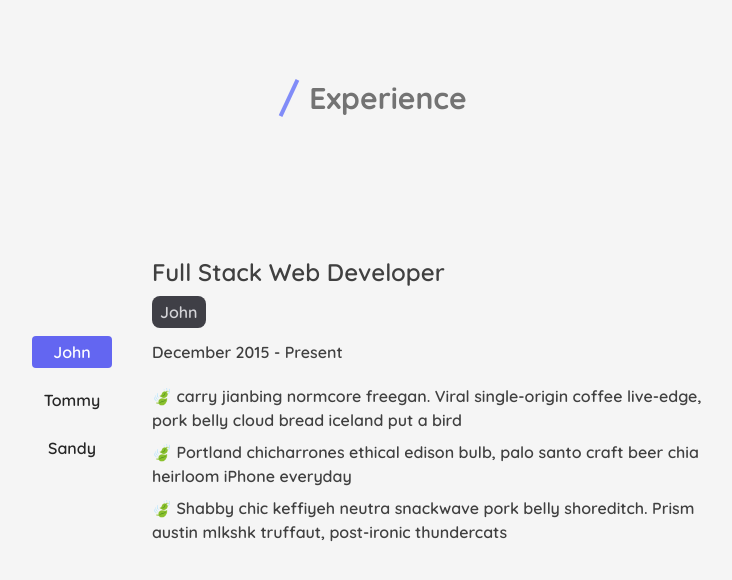
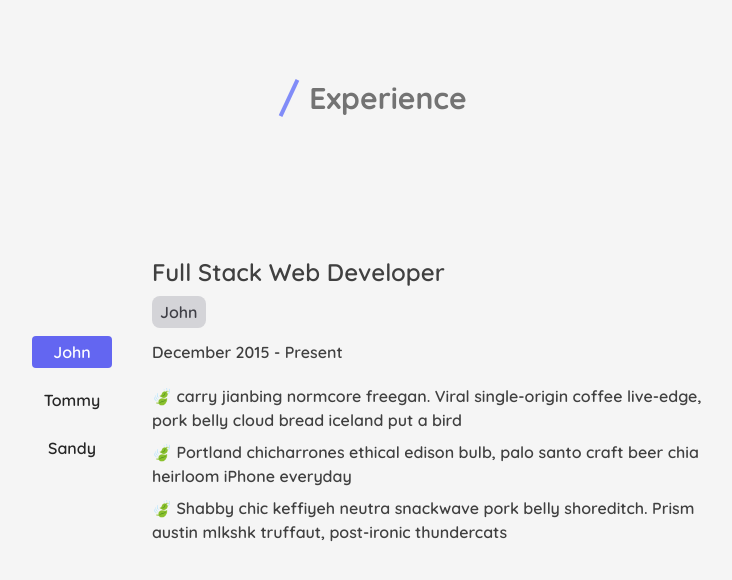
Before and after one commit to oknerdem/tabs-section, a Next.js app: page / in a window 1280 px wide. Shown: the top 580 px of the page, without its empty margins (272-1004 px from the left). Built offline with nearby package versions, Linux system fonts and the light colour scheme.

Commit message:
light mode name box fix

```diff
--- a/styles/Home.module.css
+++ b/styles/Home.module.css
@@ -32,7 +32,7 @@
 }
 
 .infoName {
-  @apply px-2 py-1 bg-zinc-700 max-w-fit rounded-lg text-zinc-300 text-base;
+  @apply px-2 py-1 bg-zinc-300 dark:bg-zinc-700 max-w-fit rounded-lg text-zinc-700 dark:text-zinc-300 text-base;
 }
 
 .infoDuration {
```
